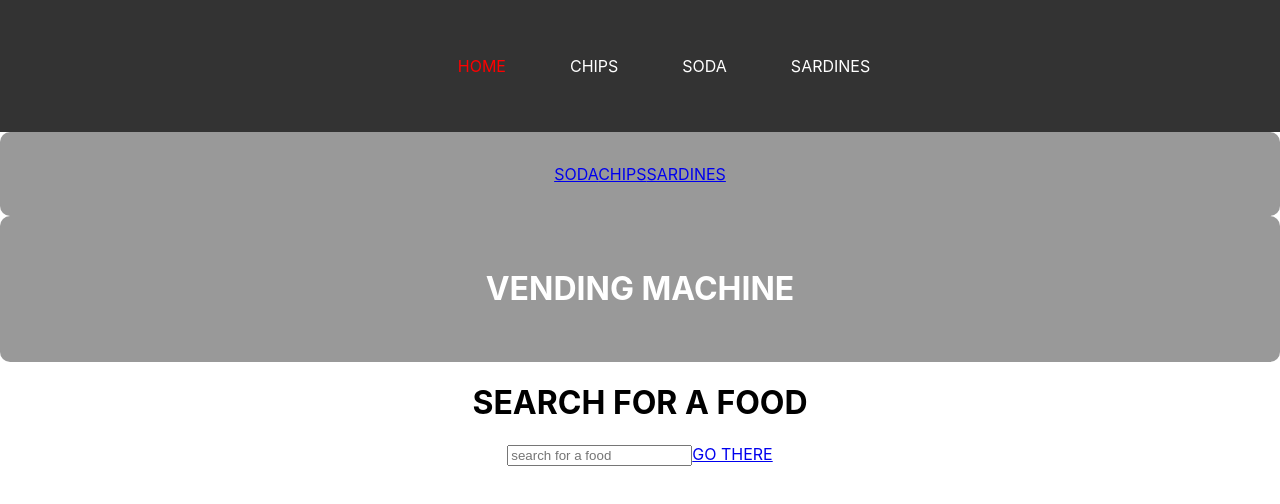
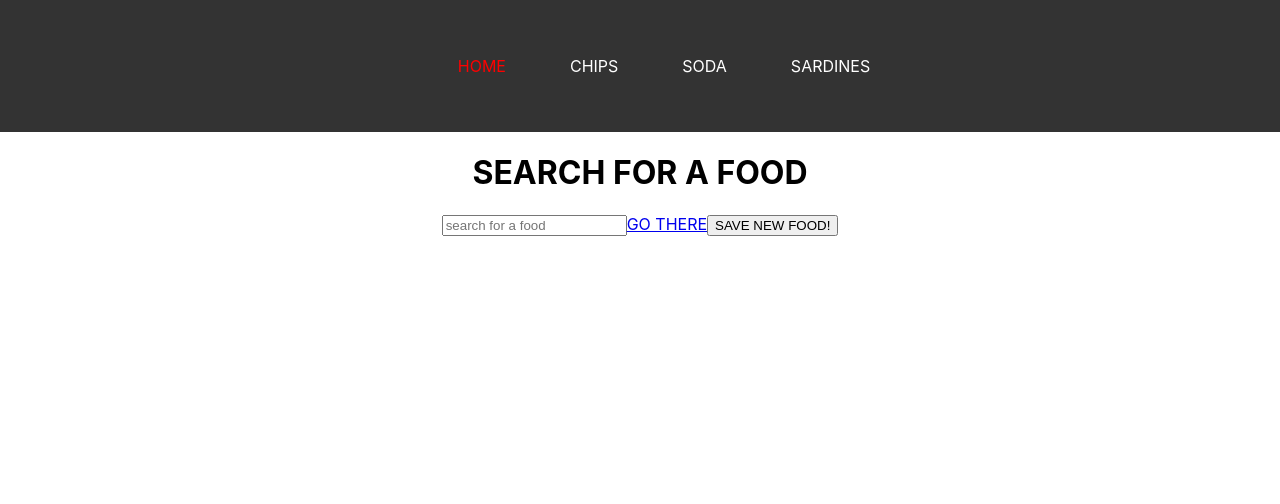
Before and after one commit to axelobscura/VENDING-MACHINE, a React (Create React App) app: page / in a window 1280 px wide. Shown: the top 504 px of the page. Built offline with nearby package versions, Linux system fonts and the light colour scheme; the HTML template or start-up script is replaced by a standard one.

Commit message:
History push
Push to history

```diff
--- a/src/App.js
+++ b/src/App.js
@@ -1,9 +1,10 @@
 import React from 'react';
-import VendingMachine from './VendingMachine';
+//import VendingMachine from './VendingMachine';
 import Chips from './Chips';
 import Sardines from './Sardines';
 import Soda from './Soda';
 import Food from './Food';
+import FoodSearch from './FoodSearch';
 //import Meal from './Meal';
 import { Route, Switch } from 'react-router-dom';
 import Navbar from './Navbar';
@@ -14,7 +15,11 @@ function App() {
     <div className="App">
       <Navbar />
       <Switch>
-        <Route exact path="/" render={() => <VendingMachine />} />
+        <Route
+          exact
+          path="/"
+          component={FoodSearch}
+        />
         <Route exact path="/chips" render={() => <Chips />} />
         <Route exact path="/sardines" render={() => <Sardines />} />
         <Route exact path="/soda" render={() => <Soda />} />
--- a/src/FoodSearch.js
+++ b/src/FoodSearch.js
@@ -9,11 +9,18 @@ class FoodSearch extends Component {
       query: ''
     };
     this.handleChange = this.handleChange.bind(this);
+    this.handleClick = this.handleClick.bind(this);
   }
   handleChange(evt){
     this.setState({
       query: evt.target.value
     });
+  }
+  handleClick(){
+    //do something like pushing to db
+    alert("SAVED YOUR FOOD TO DB!");
+    //redirect somewhere else
+    this.props.history.push(`/food/${this.state.query}`)
   }
   render() {
     return (
@@ -26,6 +33,7 @@ class FoodSearch extends Component {
           onChange={this.handleChange}
         />
         <Link to={`/food/${this.state.query}`}>GO THERE</Link>
+        <button onClick={this.handleClick}>SAVE NEW FOOD!</button>
       </div>
     );
   }
```
